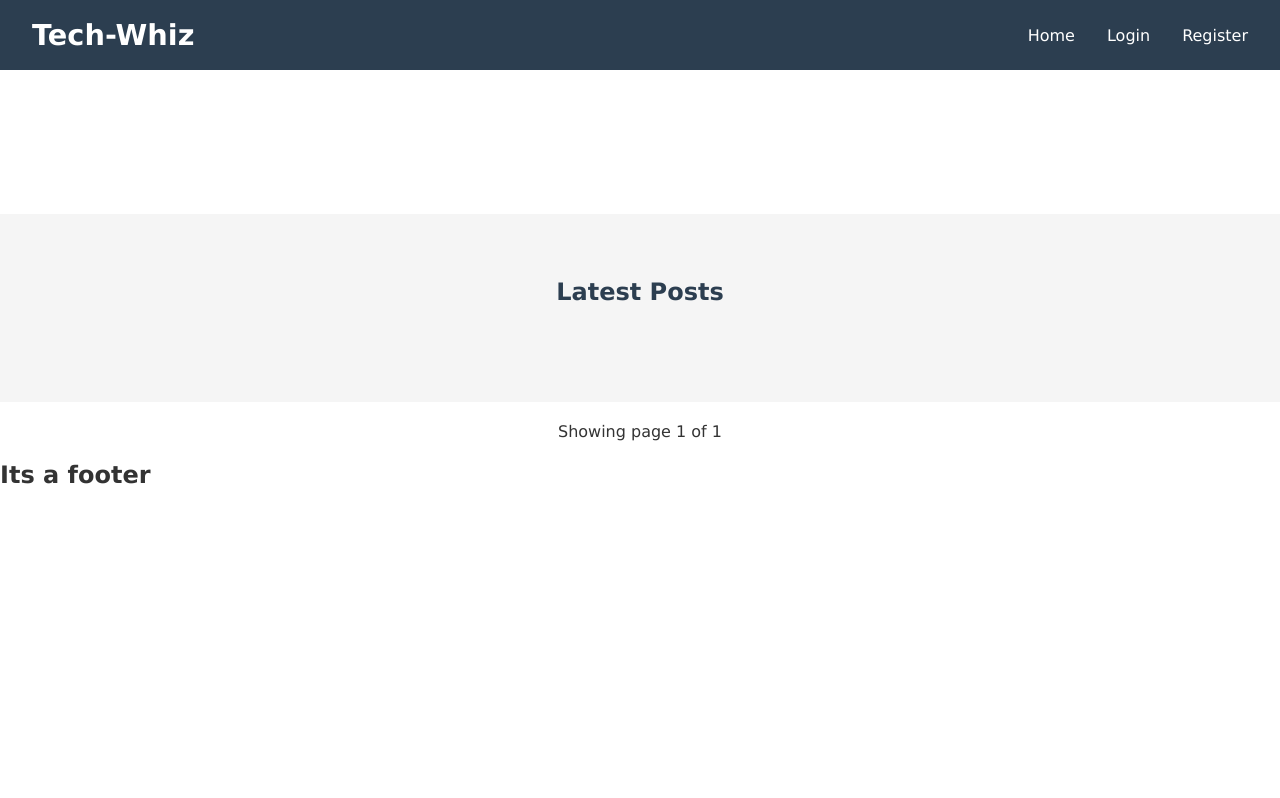
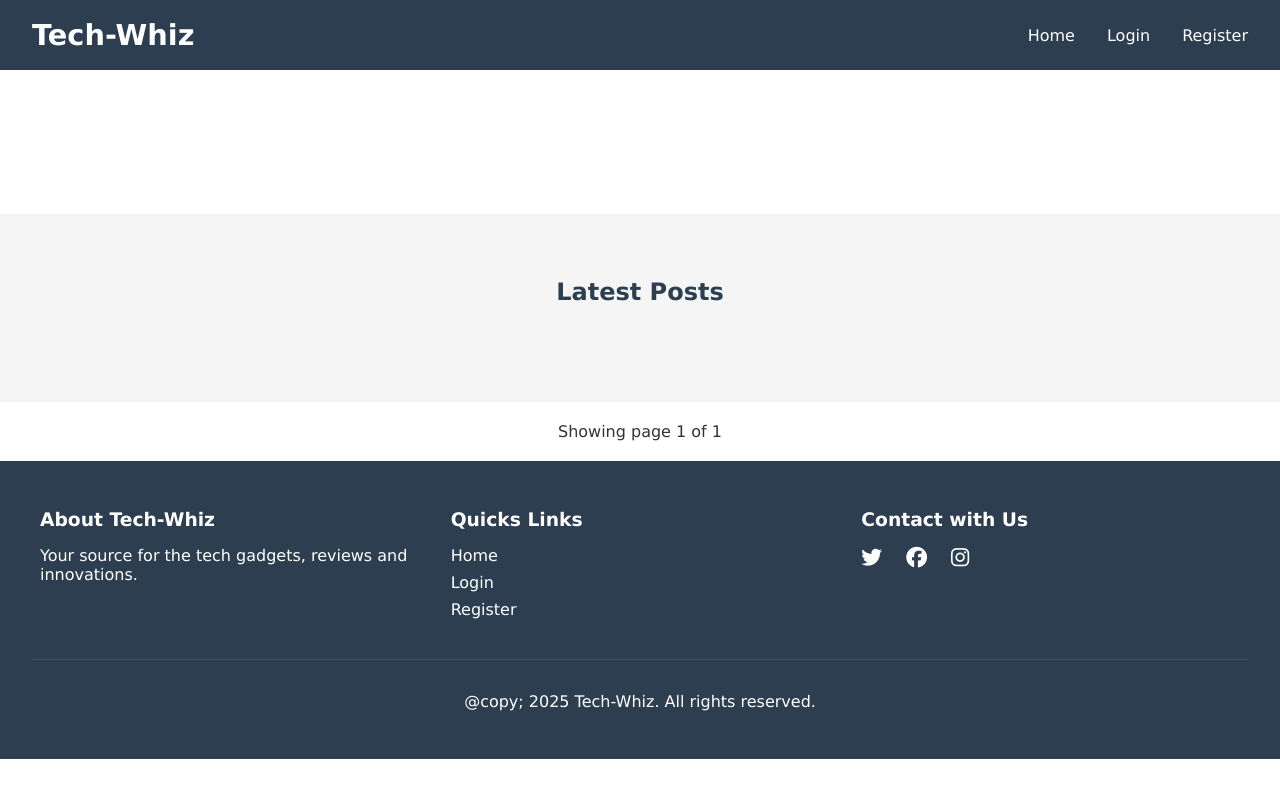
Before and after one commit to Hammadniazi/fed1-exam-project, a website built with Vite: page index.html in a window 1280 px wide. Built offline with nearby package versions, Linux system fonts and the light colour scheme; no server answers.

Commit message:
fect- make footer in html and write css for it

```diff
--- a/index.html
+++ b/index.html
@@ -52,6 +52,32 @@
       </section>
       <div class="loader" id="loader"></div>
     </main>
-    <footer class="l-footer"><h2>Its a footer</h2></footer>
+    <footer class="l-footer">
+      <div class="footer-content">
+        <div class="footer-section">
+          <h3>About Tech-Whiz</h3>
+          <p>Your source for the tech gadgets, reviews and innovations.</p>
+        </div>
+        <div class="footer-section">
+          <h3>Quicks Links</h3>
+          <ul>
+            <li><a href="./index.html">Home</a></li>
+            <li><a href="./account/login.html">Login</a></li>
+            <li><a href="./account/register.html">Register</a></li>
+          </ul>
+        </div>
+        <div class="footer-section">
+          <h3>Contact with Us</h3>
+          <div class="social-links">
+            <a href="/"><i class="fa-brands fa-twitter"></i></a>
+            <a href="/"><i class="fa-brands fa-facebook"></i></a>
+            <a href="/"><i class="fa-brands fa-instagram"></i></a>
+          </div>
+        </div>
+      </div>
+      <div class="bottom">
+        <p>@copy; 2025 Tech-Whiz. All rights reserved.</p>
+      </div>
+    </footer>
   </body>
 </html>
--- a/src/style.css
+++ b/src/style.css
@@ -297,3 +297,47 @@ button:disabled {
   justify-content: center;
   gap: var(--gap-l);
 }
+
+/* footer */
+.l-footer {
+  background-color: var(--primary-color);
+  color: var(--white-color);
+  padding: 3rem 2rem;
+}
+.footer-content {
+  max-width: 1200px;
+  margin: 0 auto;
+  display: grid;
+  grid-template-columns: repeat(auto-fit, minmax(250px, 1fr));
+  gap: var(--gap-xxl);
+}
+.footer-content h3 {
+  margin-bottom: 1rem;
+}
+.footer-content ul {
+  list-style: none;
+}
+.footer-content ul li {
+  margin-bottom: 0.5rem;
+}
+.footer-content a {
+  color: var(--white-color);
+  text-decoration: none;
+  transition: color 0.3s;
+}
+.footer-content a:hover {
+  color: var(--secondary-color);
+}
+.social-links {
+  display: flex;
+  gap: var(--gap-xl);
+}
+.social-links a {
+  font-size: var(--font-lg);
+}
+.bottom {
+  text-align: center;
+  padding-top: 2rem;
+  margin-top: 2rem;
+  border-top: 1px solid #ffffff1a;
+}
```
